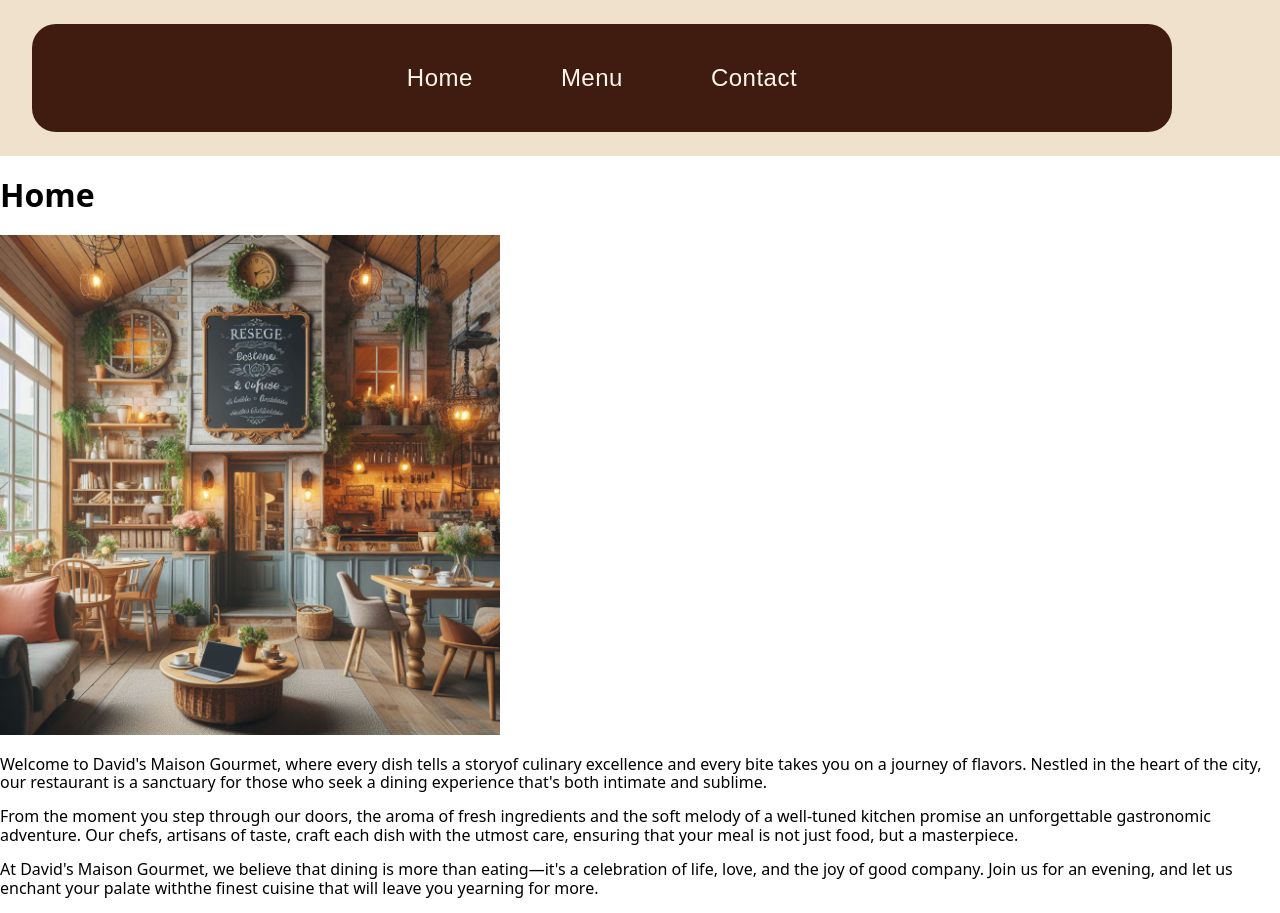
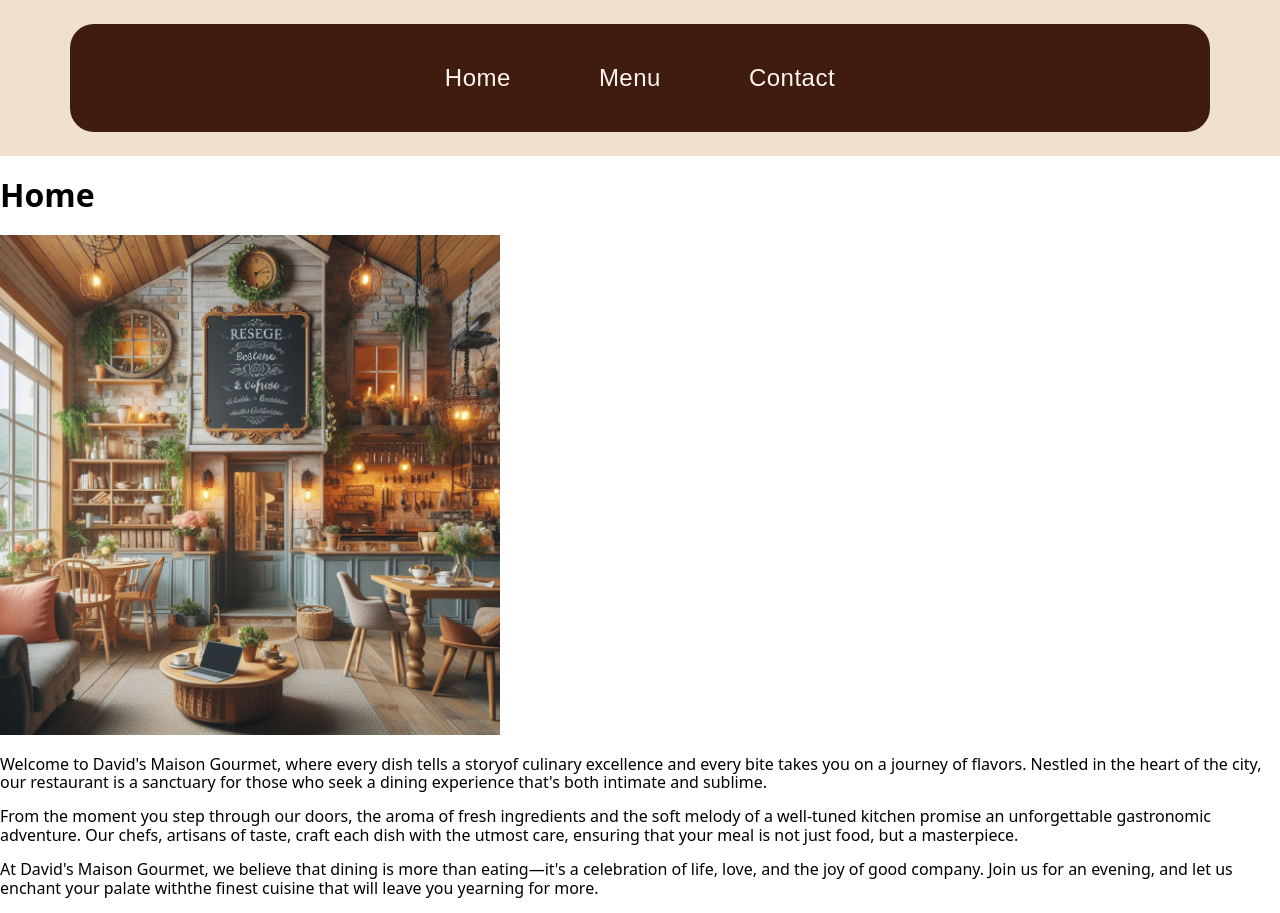
Before and after one commit to davidagredano/restaurant-page, a website built with webpack: page src/index.html in a window 1280 px wide. Built offline with nearby package versions, Linux system fonts and the light colour scheme; a web font is replaced by a local one.

Commit message:
Enhance top navigation bar positioning

```diff
--- a/src/style.css
+++ b/src/style.css
@@ -13,11 +13,14 @@
 .top-navigation {
   background: var(--color-primary-dark);
   padding: 24px 32px;
+  display: flex;
+  justify-content: center;
 }
 
 .main-nav {
   display: flex;
   justify-content: center;
+  flex: 1;
   max-width: var(--max-width-content);
   gap: 48px;
   padding: 24px 0;
```
